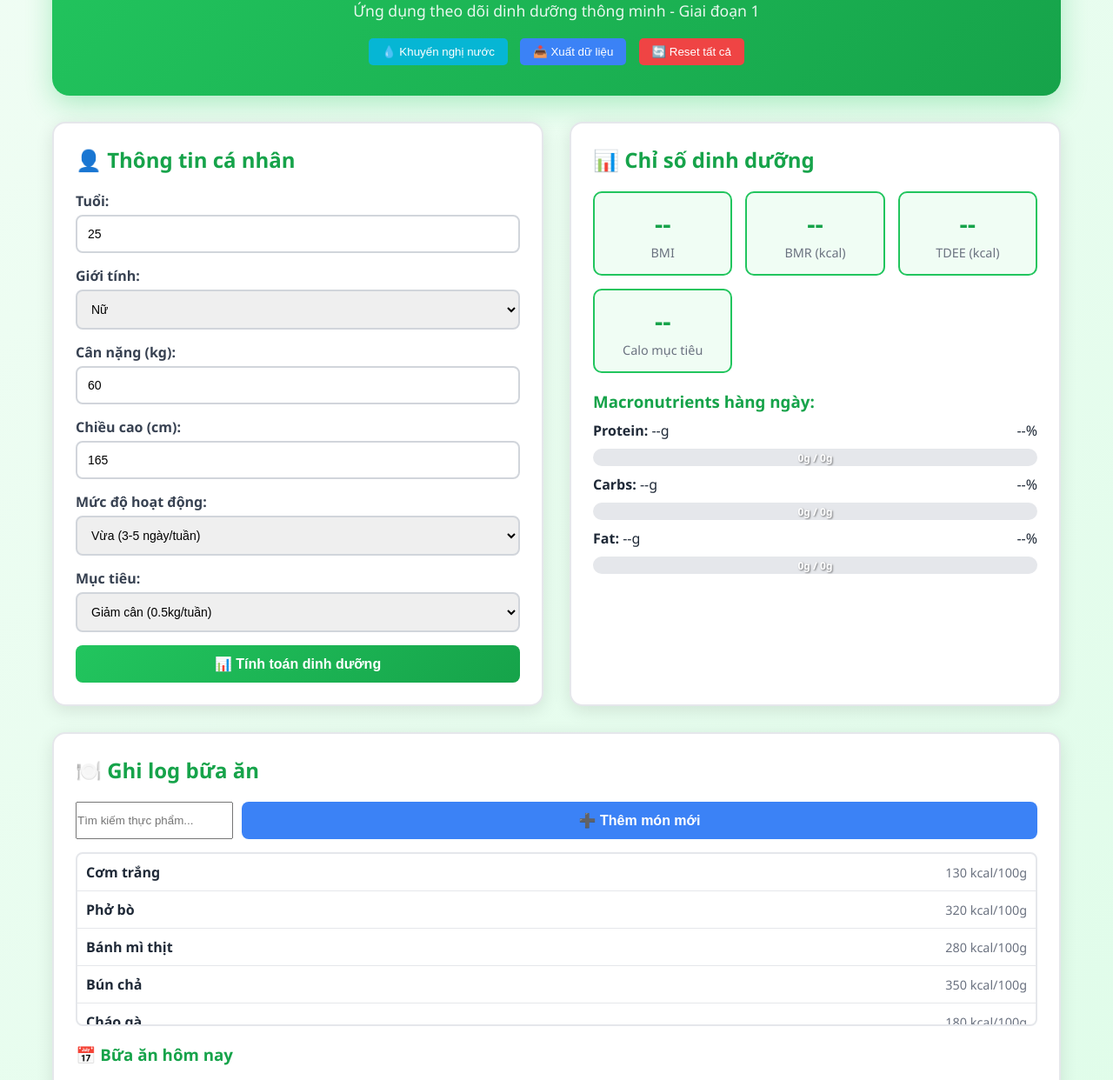
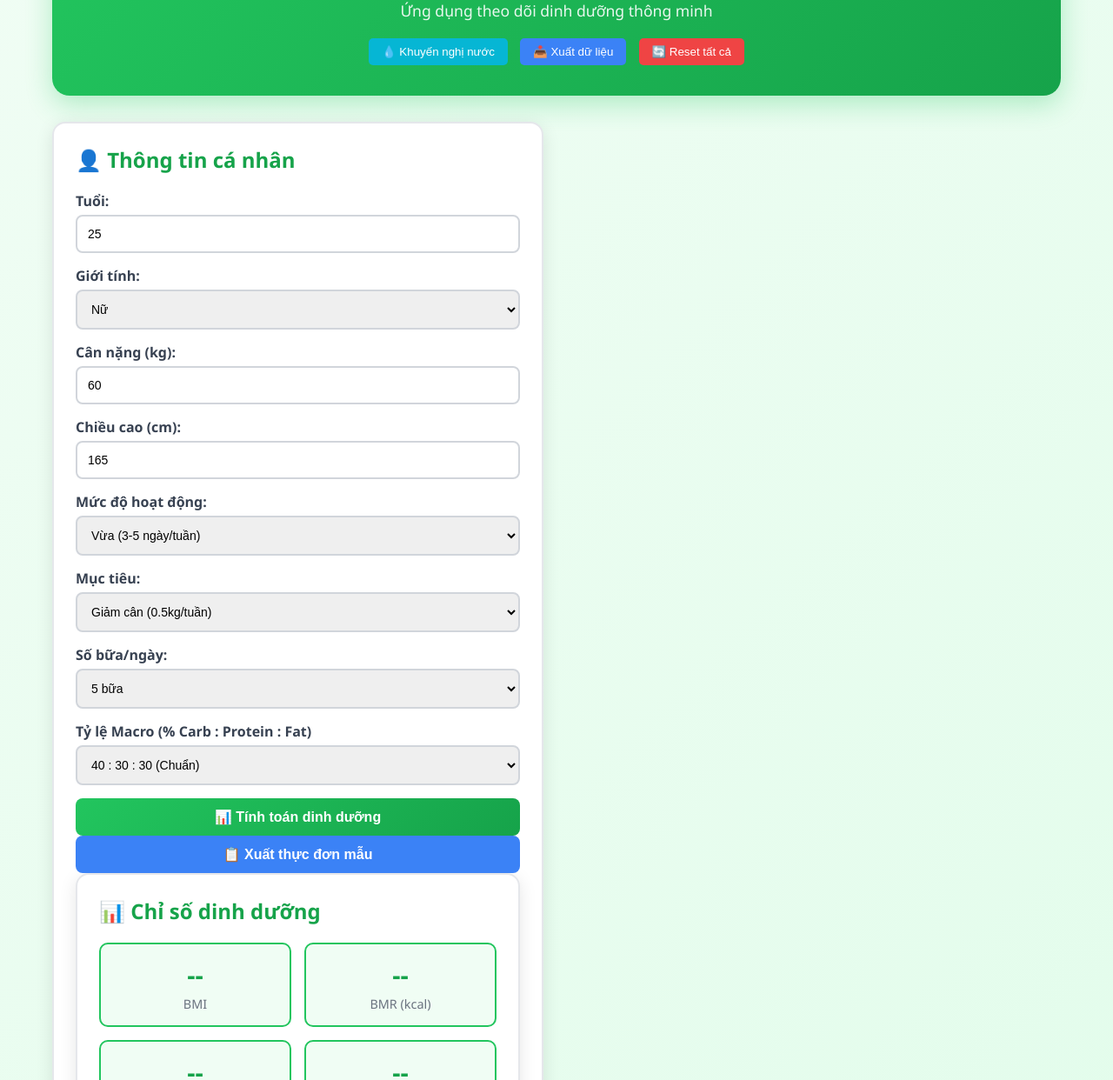
Before and after one commit to Anminimus/Byebeoapp, a plain HTML site: page index.html in a window 1280 px wide. Shown: the part 115-1357 px from the top of the page at 87% size. Drawn offline with Linux system fonts and the light colour scheme.

Commit message:
Update index.html
Signed-off-by: Anminimus <phanbaolong.ai@gmail.com>

```diff
--- a/index.html
+++ b/index.html
@@ -3,7 +3,7 @@
 <head>
     <meta charset="UTF-8">
     <meta name="viewport" content="width=device-width, initial-scale=1.0">
-    <title>Bye Béo - Ứng dụng dinh dưỡng MVP</title>
+    <title>Bye Béo - Ứng dụng dinh dưỡng </title>
     <style>
         * {
             margin: 0;
@@ -298,8 +298,8 @@
 <body>
     <div class="container">
         <div class="header">
-            <h1>🌿 BYE BÉO MVP</h1>
-            <p class="subtitle">Ứng dụng theo dõi dinh dưỡng thông minh - Giai đoạn 1</p>
+            <h1>🌿 BYE BÉO </h1>
+            <p class="subtitle">Ứng dụng theo dõi dinh dưỡng thông minh</p>
         </div>
 
         <div class="main-content">
@@ -335,6 +335,7 @@
                         <option value="1.9">Rất nặng</option>
                     </select>
                 </div>
+                <!-- Mục tiêu -->
 <div class="form-group">
   <label>Mục tiêu:</label>
   <select id="goal">
@@ -345,9 +346,33 @@
       <option value="500">Tăng cân</option>
   </select>
 </div>
-                <button class="btn" onclick="calculateNutrition()">📊 Tính toán dinh dưỡng</button>
+
+<!-- Số bữa mỗi ngày -->
+<div class="form-group">
+  <label>Số bữa/ngày:</label>
+  <select id="meal-frequency">
+      <option value="3">3 bữa</option>
+      <option value="4">4 bữa</option>
+      <option value="5" selected>5 bữa</option>
+      <option value="6">6 bữa</option>
+  </select>
 </div>
 
+<!-- Tỷ lệ macro -->
+<div class="form-group">
+  <label>Tỷ lệ Macro (% Carb : Protein : Fat)</label>
+  <select id="macro-ratio">
+      <option value="40-30-30">40 : 30 : 30 (Chuẩn)</option>
+      <option value="50-25-25">50 : 25 : 25 (High Carb)</option>
+      <option value="40-40-20">40 : 40 : 20 (High Protein)</option>
+  </select>
+</div>
+
+<!-- Nút tính toán & xuất thực đơn -->
+<div style="margin-top: 15px;">
+  <button class="btn" onclick="calculateNutrition()">📊 Tính toán dinh dưỡng</button>
+  <button class="btn btn-secondary" onclick="generateMealPlan()">📋 Xuất thực đơn mẫu</button>
+</div>
             <!-- Hiển thị kết quả tính toán -->
             <div class="card">
                 <h2>📊 Chỉ số dinh dưỡng</h2>
@@ -656,14 +681,20 @@
             // Tính calories mục tiêu
             const targetCalories = tdee + goal;
 
-            // Tính macros (30% protein, 40% carbs, 30% fat)
-            const proteinCalories = targetCalories * 0.30;
-            const carbCalories = targetCalories * 0.40;
-            const fatCalories = targetCalories * 0.30;
+           // Lấy tỷ lệ macro từ select
+const macroOption = document.getElementById('macro-ratio').value.split('-');
+const carbPercent = parseInt(macroOption[0]);
+const proteinPercent = parseInt(macroOption[1]);
+const fatPercent = parseInt(macroOption[2]);
+
+const proteinCalories = targetCalories * (proteinPercent / 100);
+const carbCalories = targetCalories * (carbPercent / 100);
+const fatCalories = targetCalories * (fatPercent / 100);
 
 const proteinGrams = Math.round(proteinCalories / 4);
 const carbGrams = Math.round(carbCalories / 4);
 const fatGrams = Math.round(fatCalories / 9);
+
 
             // Hiển thị kết quả
             document.getElementById('bmr').textContent = Math.round(bmr);
@@ -1179,6 +1210,28 @@
         window.addEventListener('beforeunload', function(e) {
             saveData();
         });
+// Tạo thực đơn mẫu dựa trên macro
+function generateMealPlan() {
+    const totalCalories = nutritionTargets.calories;
+    const proteinG = nutritionTargets.protein;
+    const carbG = nutritionTargets.carbs;
+    const fatG = nutritionTargets.fat;
+    const meals = parseInt(document.getElementById('meal-frequency').value) || 5;
+
+    const perMeal = {
+        calories: Math.round(totalCalories / meals),
+        protein: Math.round(proteinG / meals),
+        carbs: Math.round(carbG / meals),
+        fat: Math.round(fatG / meals)
+    };
+
+    alert(`📋 Gợi ý phân chia mỗi bữa (${meals} bữa/ngày):\n\n` +
+          `🔥 Calo: ${perMeal.calories} kcal\n` +
+          `🥩 Protein: ${perMeal.protein}g\n` +
+          `🌾 Carbs: ${perMeal.carbs}g\n` +
+          `🥑 Fat: ${perMeal.fat}g\n\n` +
+          `👉 Hãy chọn món ăn phù hợp với từng bữa từ danh sách có sẵn.`);
+}
 
         // Debug: Hiển thị thông tin version
         console.log('🌿 Bye Béo MVP v1.0 - Giai đoạn 1');
@@ -1189,6 +1242,3 @@
     </script>
 </body>
 </html>
-    </script>
-</body>
-</html>
```
Lines whose indentation alone changed are shown as unchanged.
